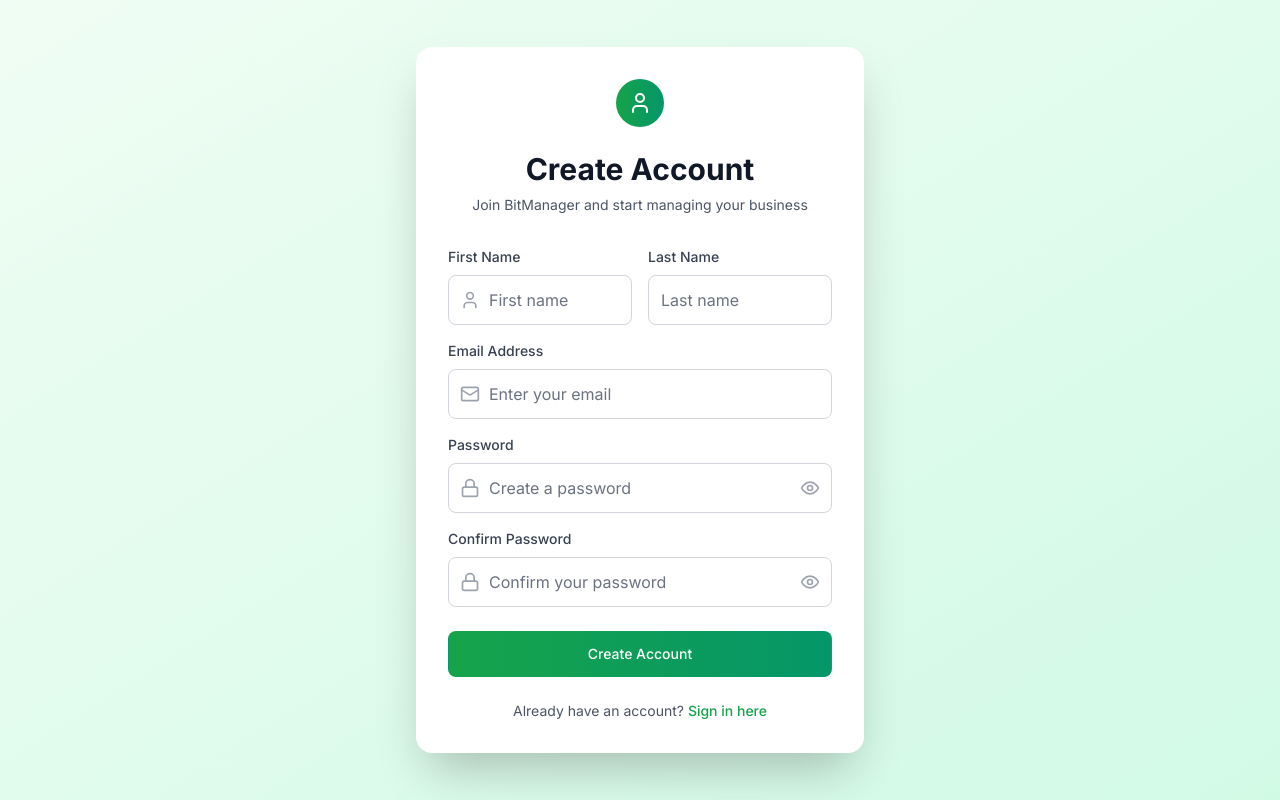
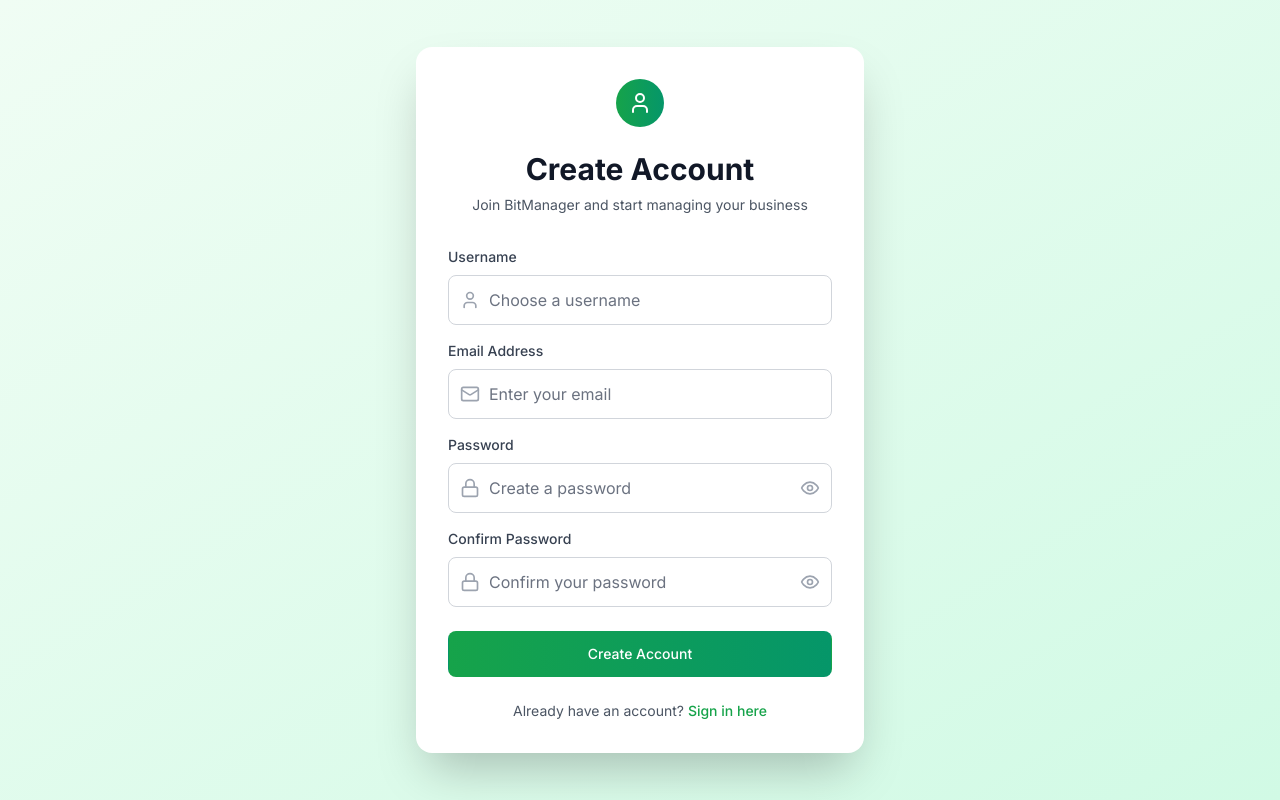
Before and after one commit to Revanthvetcha/bizmanager_frontend, a React (Vite) app: page /sign-up in a window 1280 px wide. Built offline with nearby package versions, Linux system fonts and the light colour scheme; no server answers.

Commit message:
username

```diff
--- a/src/components/SignUp.tsx
+++ b/src/components/SignUp.tsx
@@ -6,8 +6,7 @@ import { Eye, EyeOff, Mail, Lock, User, AlertCircle, CheckCircle } from 'lucide-
 
 const SignUp: React.FC = () => {
   const [formData, setFormData] = useState({
-    firstName: '',
-    lastName: '',
+    username: '',
     email: '',
     password: '',
     confirmPassword: ''
@@ -56,7 +55,7 @@ const SignUp: React.FC = () => {
 
       // Update user profile with display name
       await updateProfile(user, {
-        displayName: `${formData.firstName} ${formData.lastName}`
+        displayName: formData.username
       });
 
       setSuccess(true);
@@ -109,43 +108,25 @@ const SignUp: React.FC = () => {
           {/* Form */}
           <form className="mt-8 space-y-6" onSubmit={handleSubmit}>
             <div className="space-y-4">
-              {/* Name Fields */}
-              <div className="grid grid-cols-2 gap-4">
+              {/* Username Field */}
               <div>
-                  <label htmlFor="firstName" className="block text-sm font-medium text-gray-700 dark:text-gray-300 mb-2">
-                    First Name
+                <label htmlFor="username" className="block text-sm font-medium text-gray-700 dark:text-gray-300 mb-2">
+                  Username
                 </label>
                 <div className="relative">
                   <div className="absolute inset-y-0 left-0 pl-3 flex items-center pointer-events-none">
                     <User className="h-5 w-5 text-gray-400" />
                   </div>
                   <input
-                      id="firstName"
-                      name="firstName"
+                    id="username"
+                    name="username"
                     type="text"
-                      autoComplete="given-name"
+                    autoComplete="username"
                     required
-                      value={formData.firstName}
+                    value={formData.username}
                     onChange={handleChange}
                     className="block w-full pl-10 pr-3 py-3 border border-gray-300 dark:border-gray-600 rounded-lg bg-white dark:bg-gray-700 text-gray-900 dark:text-white placeholder-gray-500 dark:placeholder-gray-400 focus:outline-none focus:ring-2 focus:ring-green-500 focus:border-transparent transition duration-200"
-                      placeholder="First name"
-                    />
-                  </div>
-                </div>
-                <div>
-                  <label htmlFor="lastName" className="block text-sm font-medium text-gray-700 dark:text-gray-300 mb-2">
-                    Last Name
-                  </label>
-                  <input
-                    id="lastName"
-                    name="lastName"
-                    type="text"
-                    autoComplete="family-name"
-                    required
-                    value={formData.lastName}
-                    onChange={handleChange}
-                    className="block w-full px-3 py-3 border border-gray-300 dark:border-gray-600 rounded-lg bg-white dark:bg-gray-700 text-gray-900 dark:text-white placeholder-gray-500 dark:placeholder-gray-400 focus:outline-none focus:ring-2 focus:ring-green-500 focus:border-transparent transition duration-200"
-                    placeholder="Last name"
+                    placeholder="Choose a username"
                   />
                 </div>
               </div>
```
Lines whose indentation alone changed are shown as unchanged.
